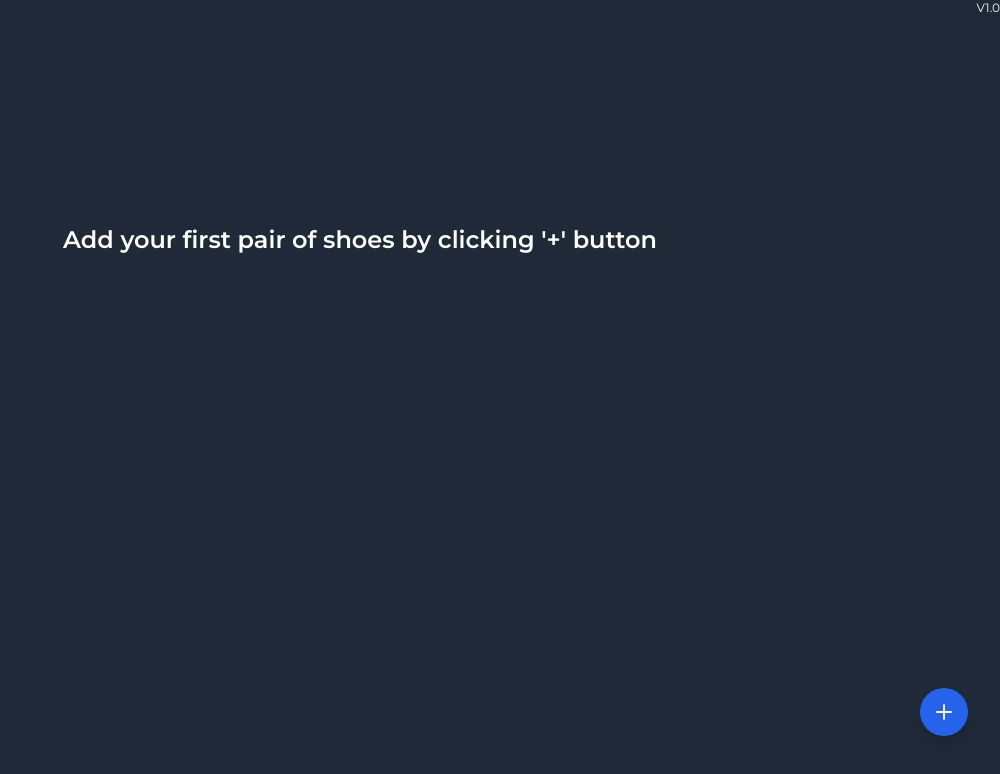
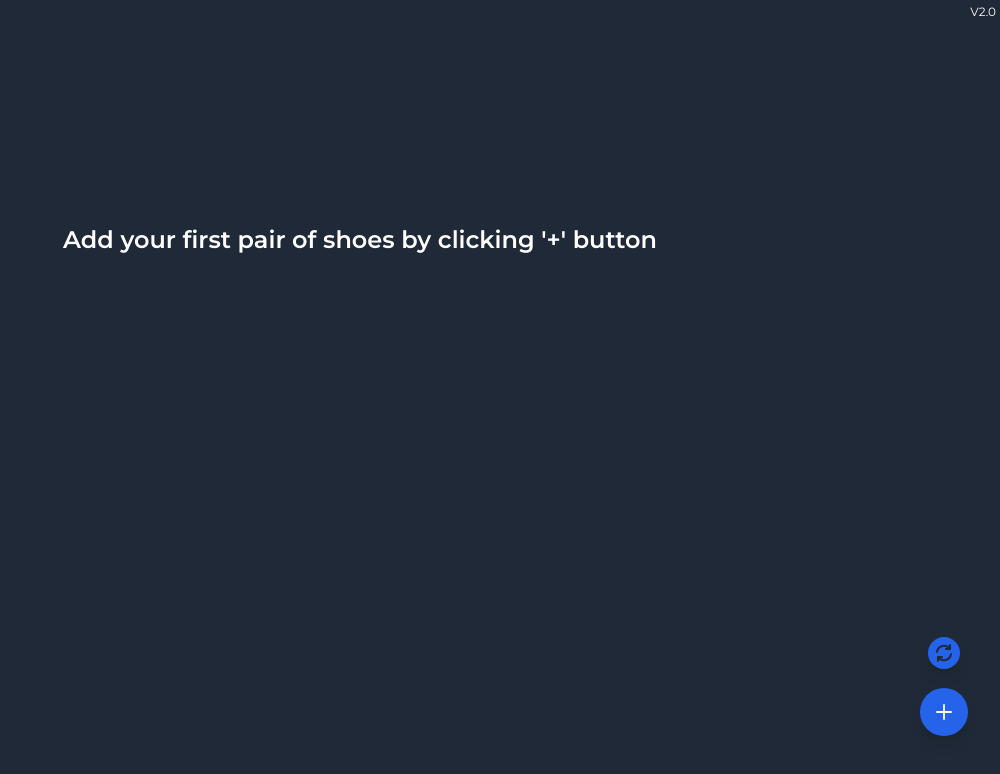
Before and after one commit to frhanhanif/SneakerLog, an Angular app: page / in a window 1280 px wide. Shown: the top 774 px of the page, without its empty margins (280-1280 px from the left). Built offline with nearby package versions, Linux system fonts and the light colour scheme.

Commit message:
add Reload Button

```diff
--- a/src/app/app.component.html
+++ b/src/app/app.component.html
@@ -1,2 +1 @@
-
   <router-outlet></router-outlet>
--- a/src/app/app.component.ts
+++ b/src/app/app.component.ts
@@ -1,16 +1,27 @@
+import { CommonModule } from '@angular/common';
 import { Component, ViewChild } from '@angular/core';
 import { RouterOutlet } from '@angular/router';
-import { HeaderComponent } from './components/header/header.component';
-import { BottomNavComponent } from './components/bottom-nav/bottom-nav.component';
-import { AddSneakerComponent } from './components/add-sneaker/add-sneaker.component';
+import { SwUpdate } from '@angular/service-worker';
 
 @Component({
   selector: 'app-root',
   standalone: true,
-  imports: [RouterOutlet],
+  imports: [RouterOutlet,CommonModule],
   templateUrl: './app.component.html',
   styleUrl: './app.component.scss'
 })
 export class AppComponent {
+  updateAvailable = false;
 
+  constructor(private swUpdate: SwUpdate) {
+    if (this.swUpdate.isEnabled) {
+      this.swUpdate.versionUpdates.subscribe(() => {
+        this.updateAvailable = true;
+      });
+    }
+  }
+
+  updateApp() {
+    window.location.reload();
+  }
 }
--- /dev/null
+++ b/src/app/components/reload-page/reload-page.component.html
@@ -0,0 +1,12 @@
+<div class="fixed bottom-28 right-6 m-4">
+    <button type="button"
+        (click)="reload()"
+        class="inline-flex items-center justify-center
+        w-8 h-8 font-medium bg-blue-600 rounded-full
+        hover:bg-blue-700 group focus:ring-4 shadow-lg"
+    >
+        <svg class="w-6 h-6 text-gray-800 dark:text-white" aria-hidden="true" xmlns="http://www.w3.org/2000/svg" width="24" height="24" fill="none" viewBox="0 0 24 24">
+            <path stroke="currentColor" stroke-linecap="round" stroke-linejoin="round" stroke-width="2" d="M17.651 7.65a7.131 7.131 0 0 0-12.68 3.15M18.001 4v4h-4m-7.652 8.35a7.13 7.13 0 0 0 12.68-3.15M6 20v-4h4"/>
+        </svg>
+    </button>
+</div>
--- /dev/null
+++ b/src/app/components/reload-page/reload-page.component.ts
@@ -0,0 +1,16 @@
+import { Component } from '@angular/core';
+
+@Component({
+  selector: 'app-reload-page',
+  standalone: true,
+  imports: [],
+  templateUrl: './reload-page.component.html',
+  styleUrl: './reload-page.component.scss'
+})
+export class ReloadPageComponent {
+
+reload() {
+  window.location.reload()
+}
+
+}
--- a/src/app/pages/sneakers-list/sneakers-list.component.html
+++ b/src/app/pages/sneakers-list/sneakers-list.component.html
@@ -1,5 +1,5 @@
-<div class="text-xs fixed top-0 right-0">
-    V1.0
+<div class="text-xs fixed top-1 right-1">
+    V2.0
 </div>
 
 @if (sneakers.length>0) {
@@ -21,4 +21,5 @@
     </div>
 }
 
+<app-reload-page></app-reload-page>
 <app-add-sneaker></app-add-sneaker>
--- a/src/app/pages/sneakers-list/sneakers-list.component.ts
+++ b/src/app/pages/sneakers-list/sneakers-list.component.ts
@@ -4,12 +4,13 @@ import { Sneaker } from '../../shared/sneaker.model';
 import { RouterModule } from '@angular/router';
 import { AddSneakerComponent } from '../../components/add-sneaker/add-sneaker.component';
 import { SneakerCardComponent } from '../../components/sneaker-card/sneaker-card.component';
+import { ReloadPageComponent } from "../../components/reload-page/reload-page.component";
 
 
 @Component({
   selector: 'app-sneakers-list',
   standalone: true,
-  imports: [SneakerCardComponent,RouterModule,AddSneakerComponent],
+  imports: [SneakerCardComponent, RouterModule, AddSneakerComponent, ReloadPageComponent],
   templateUrl: './sneakers-list.component.html',
   styleUrl: './sneakers-list.component.scss'
 })
```
Also changed, not shown: src/app/components/reload-page/reload-page.component.scss (added).
